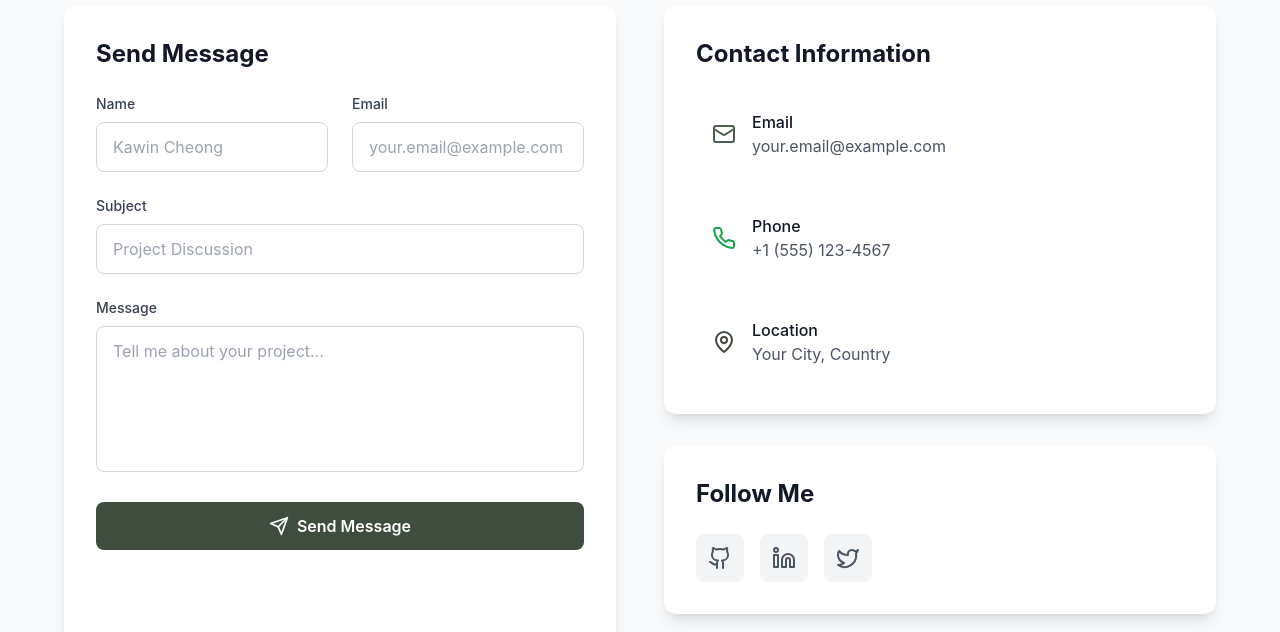
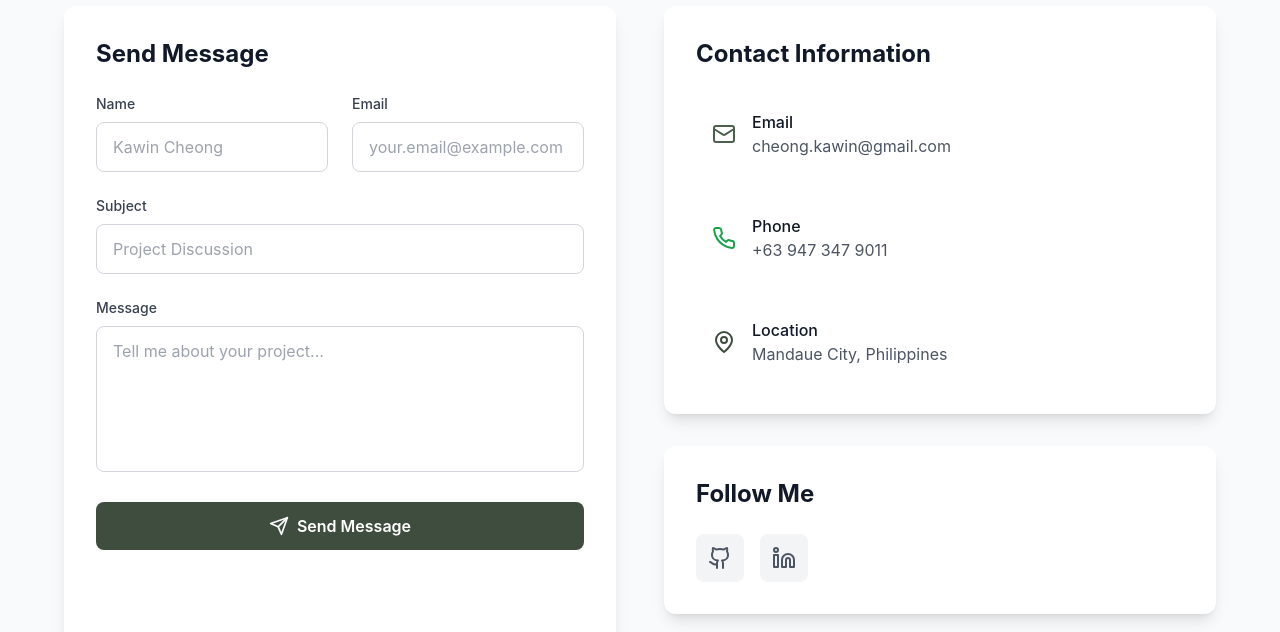
Before and after one commit to sirnewbee/Personal-Portfolio, a React (Vite) app: page / in a window 1280 px wide. Shown: the part 5540-6172 px from the top of the page. Built offline with nearby package versions, Linux system fonts and the light colour scheme.

Commit message:
contact information update

```diff
--- a/src/components/Contact.tsx
+++ b/src/components/Contact.tsx
@@ -29,27 +29,27 @@ const Contact = () => {
     {
       icon: <Mail className="w-6 h-6 text-forest-600 dark:text-primary-400" />,
       title: "Email",
-      content: "your.email@example.com",
-      href: "mailto:your.email@example.com"
+      content: "cheong.kawin@gmail.com",
+      href: "mailto:cheong.kawin@gmail.com"
     },
     {
       icon: <Phone className="w-6 h-6 text-primary-600 dark:text-primary-400" />,
       title: "Phone",
-      content: "+1 (555) 123-4567",
-      href: "tel:+15551234567"
+      content: "+63 947 347 9011",
+      href: "tel:+639473478011"
     },
     {
       icon: <MapPin className="w-6 h-6 text-forest-700 dark:text-forest-400" />,
       title: "Location",
-      content: "Your City, Country",
+      content: "Mandaue City, Philippines",
       href: "#"
     }
   ];
 
   const socialLinks = [
-    { icon: <Github size={24} />, href: "#", label: "GitHub" },
-    { icon: <Linkedin size={24} />, href: "#", label: "LinkedIn" },
-    { icon: <Twitter size={24} />, href: "#", label: "Twitter" }
+    { icon: <Github size={24} />, href: "https://github.com/sirnewbee", label: "GitHub" },
+    { icon: <Linkedin size={24} />, href: "https://www.linkedin.com/in/kawin-cheong-96bb63158/", label: "LinkedIn" },
+    // { icon: <Twitter size={24} />, href: "#", label: "Twitter" }
   ];
 
   return (
@@ -174,6 +174,7 @@ const Contact = () => {
                     <a
                       key={index}
                       href={social.href}
+                      target='_blank'
                       className="p-3 bg-gray-100 dark:bg-gray-800 rounded-lg hover:bg-forest-600 dark:hover:bg-forest-600 hover:text-white transition-colors duration-200 text-gray-600 dark:text-gray-400"
                       aria-label={social.label}
                     >
```
